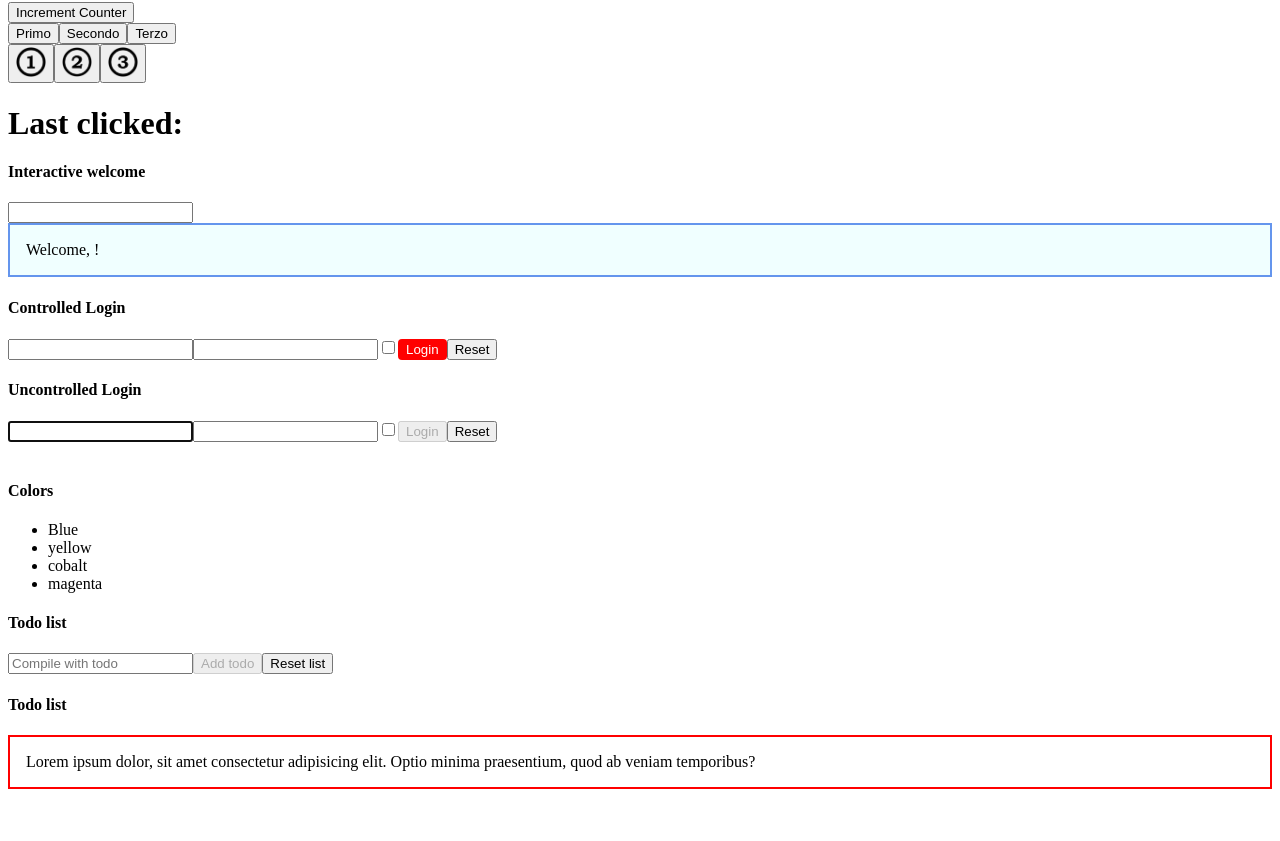
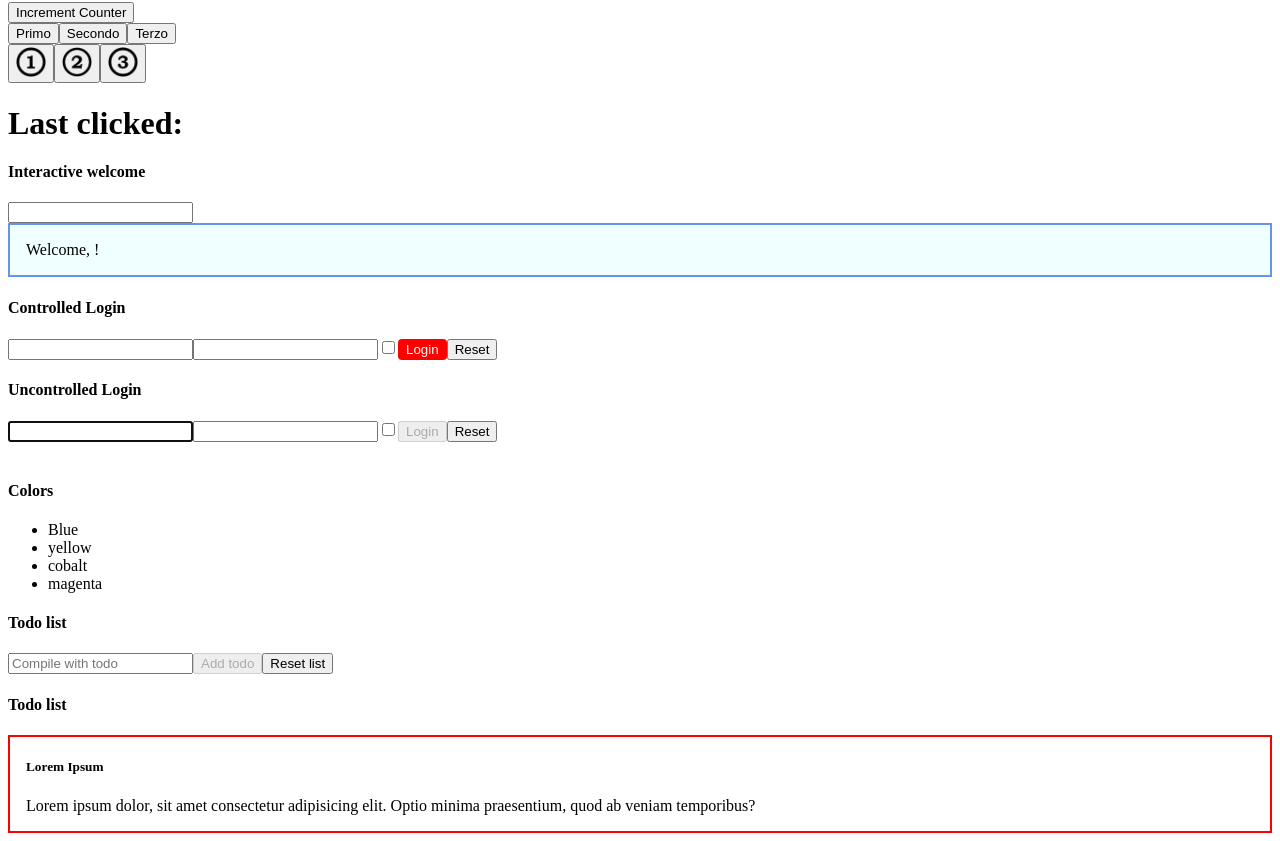
Before and after one commit to ErasmoSalsano/react-exercises, a React (Create React App) app: page / in a window 1280 px wide. Shown: the part 338-1179 px from the top of the page. Before the commit the page ends 1135 px from the top, so only its background shows below. Built offline with nearby package versions, Linux system fonts and the light colour scheme.

Commit message:
component-composition-02

```diff
--- a/src/App.js
+++ b/src/App.js
@@ -43,7 +43,7 @@ export class App extends React.Component{
         <h4>Todo list</h4>
         <TodoList />
         <h4>Todo list</h4>
-        <Container>
+        <Container Title='Lorem Ipsum'>
           <p>
             Lorem ipsum dolor, sit amet consectetur adipisicing elit. Optio minima praesentium, quod ab veniam temporibus?
           </p>
--- a/src/components/Container.js
+++ b/src/components/Container.js
@@ -9,6 +9,7 @@ export class Container extends React.Component{
       'padding': '0 1rem'
     }
     return <div style={containerStyle}>
+      <h5>{this.props.Title}</h5>
       {this.props.children}
     </div>
   }
```
